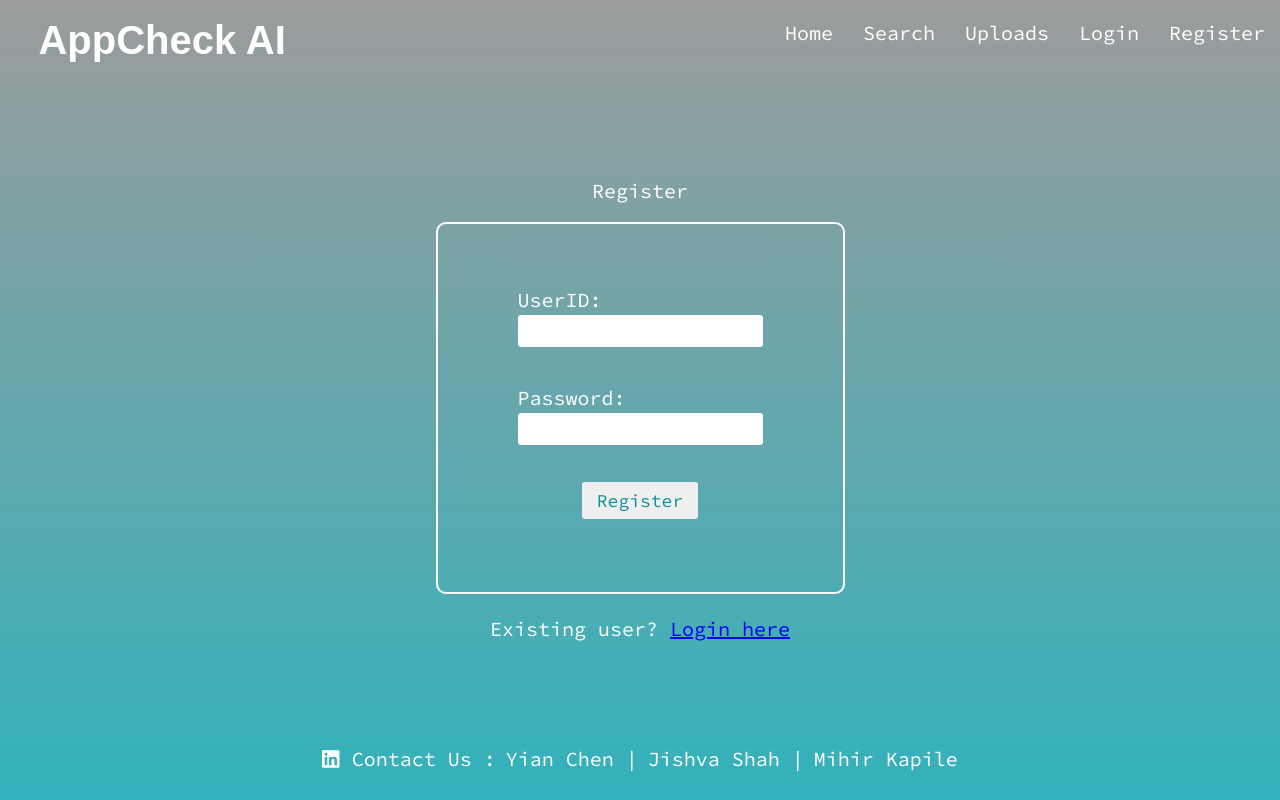
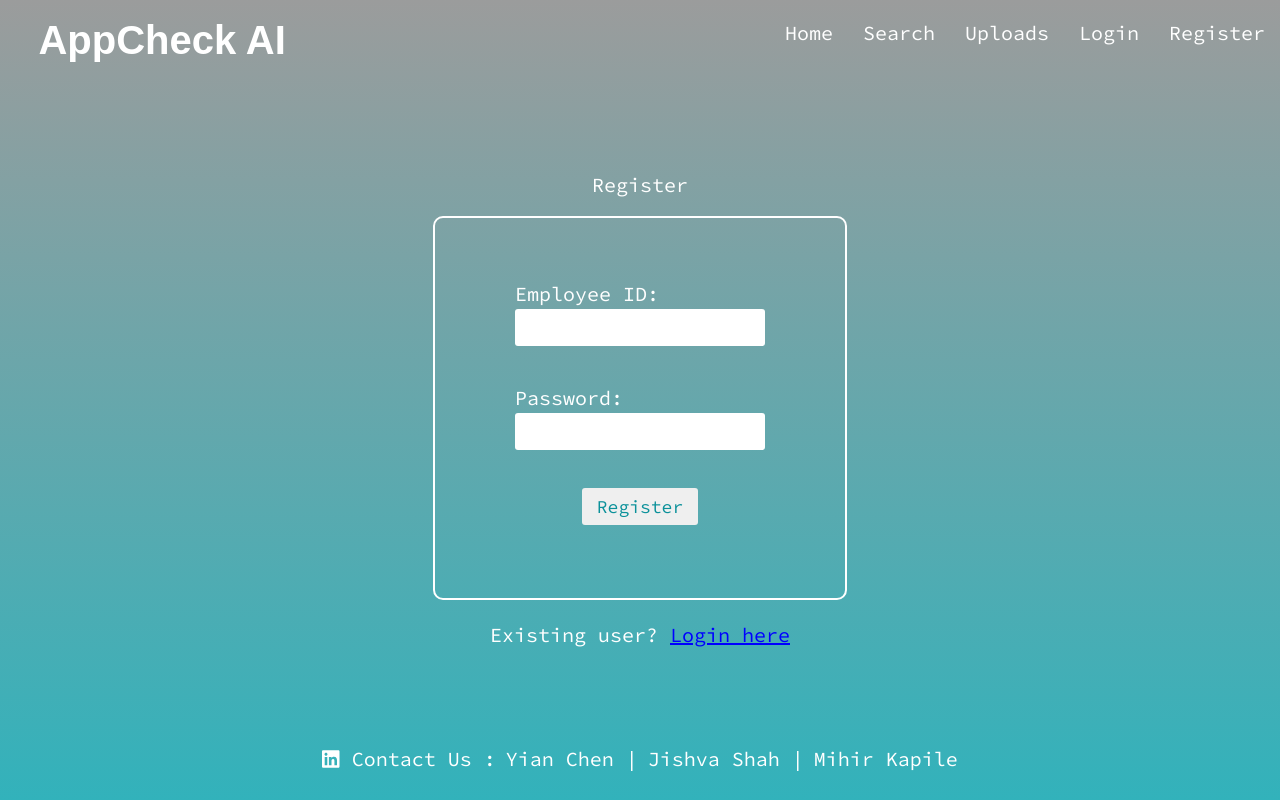
Before and after one commit to JishvaShah/LLM-Assisted-App-Compatibility-Test, a React (Create React App) app: page /register in a window 1280 px wide. Built offline with nearby package versions, Linux system fonts and the light colour scheme; a web font is replaced by a local one.

Commit message:
Password verification and UI changes made.

```diff
--- a/src/Login.css
+++ b/src/Login.css
@@ -3,8 +3,8 @@
     flex-direction: column;
     justify-content: center;
     align-items: center;
-    width: 100%;
-    height: 100%;
+    /* width: 100%;
+    height: 100%; */
   }
   .contentText{
     margin-top: 20px;
@@ -35,7 +35,9 @@
     margin-bottom: 10%;
     border: none;
     border-radius: 3px;
-
+    color: #6f6f6f;
+    font-size: large;
+    padding: 5px 15px;
   }
   .loginForm form input:focus {
     outline: none;
--- a/src/Login.js
+++ b/src/Login.js
@@ -1,47 +1,49 @@
 import React, { useState } from 'react';
 import { useNavigate } from 'react-router-dom';
+import { Link } from 'react-router-dom';
+import { toast, ToastContainer } from 'react-toastify';
+import 'react-toastify/dist/ReactToastify.css';
 import Header from './Header.js';
 import Footer from './Footer.js';
-import { Link } from 'react-router-dom';
 import './Login.css';
 
 function Login() {
-  const [userID, setUserID] = useState('');
+  const [employeeID, setEmployeeID] = useState('');
   const [password, setPassword] = useState('');
   const navigate = useNavigate();
 
   const handleSubmit = async (event) => {
     event.preventDefault();
     try {
+      console.log("emp:"+employeeID+" pwd:"+password);
       const response = await fetch('http://localhost:8000/login/', {
         method: 'POST',
         headers: {
           'Content-Type': 'application/json'
         },
         body: JSON.stringify({
-          employee_id: userID,
+          employee_id: employeeID,
           password: password
         })
       });
 
       if (response.ok) {
         const data = await response.json();
-        //check
-        console.log('Login Successful');
         localStorage.setItem('accessToken', data.access);
         localStorage.setItem('refreshToken', data.refresh);
         navigate('/');
+        toast.success('Login Successful');
       } else {
-        //check
-        console.error('Login Failed');
+        const errorData = await response.json();
+        toast.error(errorData.error || 'Login Failed');
       }
 
-      setUserID('');
+      setEmployeeID('');
       setPassword('');
 
     } catch (error) {
-      //check
       console.error('Error:', error);
+      toast.error('An error occurred. Please try again later.');
     }
   };
 
@@ -52,13 +54,16 @@ function Login() {
           <p className='contentText'>Login</p>
           <div className='loginForm'>
             <form onSubmit={handleSubmit}>
-              <label htmlFor="userID">UserID:</label>
+              <label htmlFor="employeeID">Employee ID:</label>
               <input
                 type="text"
-                id="userID"
-                name="userID"
-                value={userID}
-                onChange={(event) => setUserID(event.target.value)}
+                id="employeeID"
+                name="employeeID"
+                value={employeeID}
+                onChange={(event) => setEmployeeID(event.target.value)}
+                pattern="[a-zA-Z0-9]+"
+                title="Please enter only letters and numbers"
+                required
               />
               <label htmlFor="password">Password:</label>
               <input
@@ -67,6 +72,7 @@ function Login() {
                 name="password"
                 value={password}
                 onChange={(event) => setPassword(event.target.value)}
+                required
               />
               <input type="submit" value="Login" />
             </form>
@@ -74,6 +80,7 @@ function Login() {
           <p className='contentText'>New user? <Link className="registerLink" to="/register">Register here</Link></p>
       </div>
       <Footer />
+      <ToastContainer />
     </div>
   );
 }
--- a/src/Register.css
+++ b/src/Register.css
@@ -33,6 +33,9 @@
 
   .regForm form input {
     margin-bottom: 10%;
+    padding: 5px 15px;
+    font-size: large;
+    color: #6f6f6f;
     border: none;
     border-radius: 3px;
 
--- a/src/Register.js
+++ b/src/Register.js
@@ -2,25 +2,27 @@ import React, { useState } from 'react';
 import { useNavigate } from 'react-router-dom';
 import Header from './Header.js';
 import Footer from './Footer.js';
+import { toast, ToastContainer } from 'react-toastify';
+import 'react-toastify/dist/ReactToastify.css';
 import { Link } from 'react-router-dom';
 import './Register.css';
 
 function Register() {
-  const [userID, setUserID] = useState('');
+  const [employeeID, setEmployeeID] = useState('');
   const [password, setPassword] = useState('');
   const navigate = useNavigate();
 
   const handleSubmit = async (event) => {
     event.preventDefault();
     try {
-
+      console.log("emp:"+employeeID+" pwd:"+password);
       const response = await fetch('http://localhost:8000/signup/', {
         method: 'POST',
         headers: {
           'Content-Type': 'application/json'
         },
         body: JSON.stringify({
-          employee_id: userID,
+          employee_id: employeeID,
           password: password
         })
       });
@@ -28,17 +30,20 @@ function Register() {
       if (response.ok) {
         //check
         console.log('Registration Successful');
+        toast.success('Registration Successful');
         navigate('/login');
       } else {
         //check
         console.error('Registration Failed');
+        toast.error('Registration Failed');
       }
 
-      setUserID('');
+      setEmployeeID('');
       setPassword('');
 
     } catch (error) {
       console.error('Error:', error);
+      toast.error('An error occurred. Please try again later.');
     }
   };
 
@@ -49,13 +54,16 @@ function Register() {
           <p className='contentText'>Register</p>
           <div className='regForm'>
             <form onSubmit={handleSubmit}>
-              <label htmlFor="userID">UserID:</label>
+              <label htmlFor="employeeID">Employee ID:</label>
               <input
                 type="text"
-                id="userID"
-                name="userID"
-                value={userID}
-                onChange={(event) => setUserID(event.target.value)}
+                id="employeeID"
+                name="employeeID"
+                value={employeeID}
+                onChange={(event) => setEmployeeID(event.target.value)}
+                pattern="[a-zA-Z0-9]+"
+                title="Please enter only letters and numbers"
+                required
               />
               <label htmlFor="password">Password:</label>
               <input
@@ -64,6 +72,7 @@ function Register() {
                 name="password"
                 value={password}
                 onChange={(event) => setPassword(event.target.value)}
+                required
               />
               <input type="submit" value="Register" />
             </form>
```
